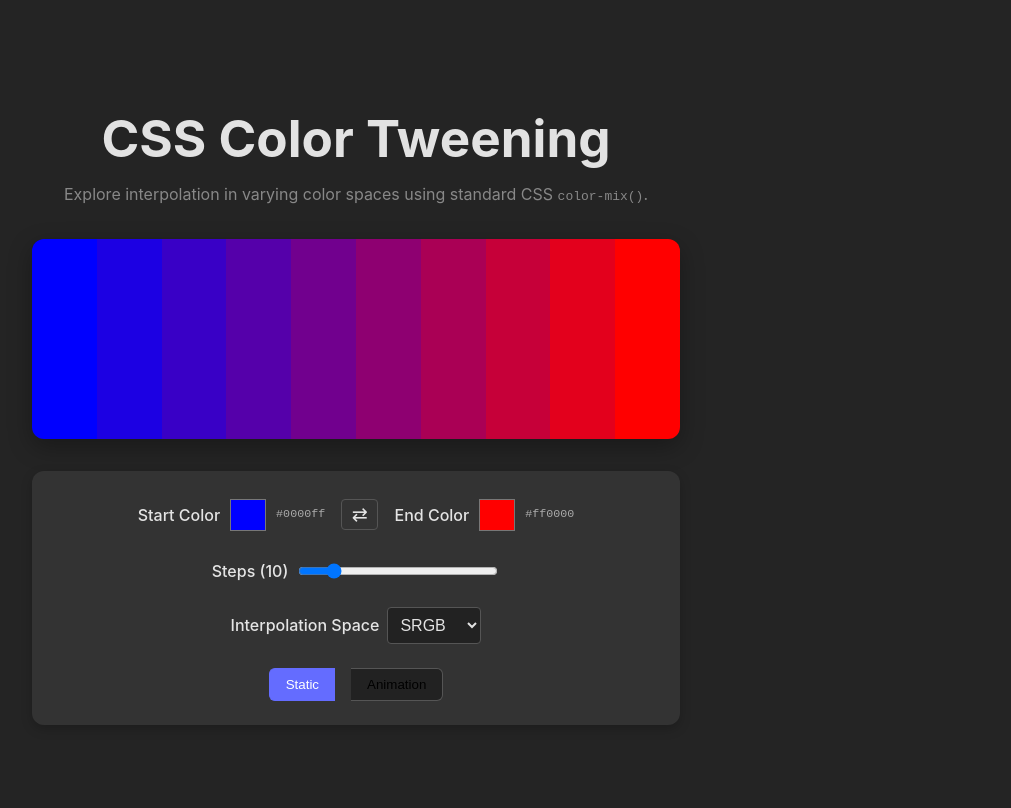
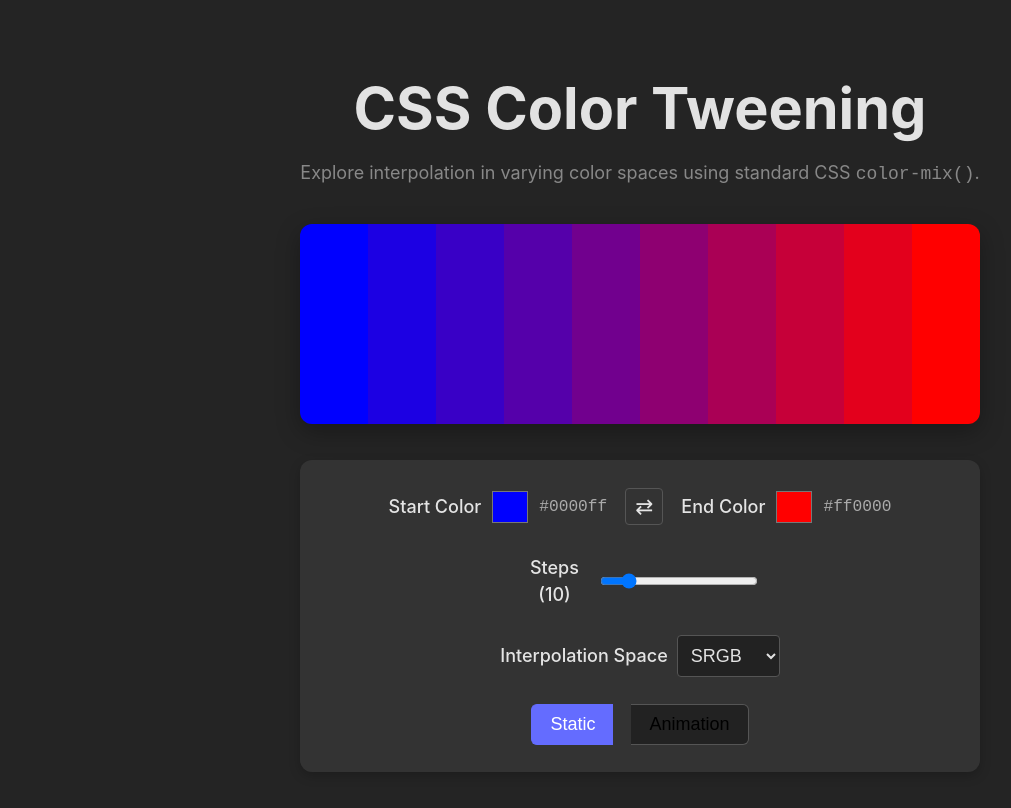
Before and after one commit to ofsound/gemini-colors, a React (Vite) app: page / in a window 1280 px wide. Shown: the whole page, without its empty margins (0-1011 px from the left). Built offline with nearby package versions, Linux system fonts and the light colour scheme.

Commit message:
Some mobile nonsense

```diff
--- a/src/App.tsx
+++ b/src/App.tsx
@@ -20,7 +20,6 @@ function App() {
 
       <main>
         <ColorDisplay startColor={startColor} endColor={endColor} steps={steps} colorSpace={colorSpace} mode={mode} />
-
         <Controls startColor={startColor} setStartColor={setStartColor} endColor={endColor} setEndColor={setEndColor} steps={steps} setSteps={setSteps} colorSpace={colorSpace} setColorSpace={setColorSpace} mode={mode} setMode={setMode} />
       </main>
     </div>
--- a/src/index.css
+++ b/src/index.css
@@ -1,3 +1,4 @@
+/* ========== Base (mobile-first) ========== */
 :root {
   font-family: Inter, system-ui, Avenir, Helvetica, Arial, sans-serif;
   line-height: 1.5;
@@ -11,42 +12,69 @@
   text-rendering: optimizeLegibility;
   -webkit-font-smoothing: antialiased;
   -moz-osx-font-smoothing: grayscale;
+
+  /* Fluid base font: ~16px on small, scales to ~18px on wide */
+  font-size: clamp(1rem, 0.95rem + 0.25vw, 1.125rem);
 }
 
 body {
   margin: 0;
   display: flex;
   place-items: center;
+  justify-content: center;
   min-width: 320px;
   min-height: 100vh;
 }
 
 .app-container {
+  width: 100%;
   max-width: 1280px;
   margin: 0 auto;
-  padding: 2rem;
+  padding: 1rem;
   text-align: center;
-  width: 100%;
+  box-sizing: border-box;
 }
 
 header h1 {
-  font-size: 3.2em;
-  line-height: 1.1;
+  font-size: clamp(1.75rem, 5vw + 1rem, 3.2rem);
+  line-height: 1.15;
   margin-bottom: 0.5rem;
 }
 
 header p {
+  font-size: clamp(0.875rem, 2vw + 0.5rem, 1rem);
   color: #888;
-  margin-bottom: 2rem;
+  margin-bottom: 1.5rem;
 }
 
-/* Controls */
+@media (min-width: 480px) {
+  .app-container {
+    padding: 1.25rem;
+  }
+  header p {
+    margin-bottom: 2rem;
+  }
+}
+
+@media (min-width: 768px) {
+  .app-container {
+    padding: 1.5rem;
+  }
+}
+
+@media (min-width: 1024px) {
+  .app-container {
+    padding: 2rem;
+  }
+}
+
+/* Controls — mobile-first */
 .controls {
   display: flex;
   flex-direction: column;
-  gap: 1.5rem;
-  margin-top: 2rem;
-  padding: 1.5rem;
+  gap: 1.25rem;
+  margin-top: 1.5rem;
+  padding: 1rem;
   border-radius: 12px;
   background-color: #333;
   box-shadow: 0 4px 12px rgba(0,0,0,0.2);
@@ -56,7 +84,7 @@ header p {
   display: flex;
   align-items: center;
   justify-content: center;
-  gap: 1rem;
+  gap: 0.75rem;
   flex-wrap: wrap;
 }
 
@@ -65,20 +93,22 @@ header p {
   align-items: center;
   gap: 0.5rem;
   font-weight: 500;
+  font-size: clamp(0.875rem, 1.5vw + 0.5rem, 1rem);
 }
 
 input[type="color"] {
   border: none;
-  width: 40px;
-  height: 40px;
+  width: 36px;
+  height: 36px;
   cursor: pointer;
   background: none;
   padding: 0;
+  flex-shrink: 0;
 }
 
 .color-value {
   font-family: monospace;
-  font-size: 0.9em;
+  font-size: clamp(0.75rem, 1.5vw + 0.4rem, 0.9em);
   color: #aaa;
 }
 
@@ -86,8 +116,8 @@ input[type="color"] {
   background: none;
   border: 1px solid #555;
   color: inherit;
-  font-size: 1.2rem;
-  padding: 0.2rem 0.6rem;
+  font-size: clamp(1rem, 1.5vw + 0.5rem, 1.2rem);
+  padding: 0.25rem 0.5rem;
   cursor: pointer;
   border-radius: 4px;
   transition: all 0.2s;
@@ -99,22 +129,49 @@ input[type="color"] {
 }
 
 input[type="range"] {
-  width: 200px;
+  width: min(200px, 100%);
+  min-width: 140px;
+}
+
+@media (min-width: 480px) {
+  .controls {
+    gap: 1.5rem;
+    margin-top: 2rem;
+    padding: 1.25rem;
+  }
+  input[type="color"] {
+    width: 40px;
+    height: 40px;
+  }
+}
+
+@media (min-width: 768px) {
+  .controls {
+    padding: 1.5rem;
+  }
+  .control-group {
+    gap: 1rem;
+  }
 }
 
 select {
   padding: 0.5rem;
-  font-size: 1rem;
+  font-size: clamp(0.875rem, 1vw + 0.5rem, 1rem);
   border-radius: 4px;
   border: 1px solid #555;
   background-color: #222;
   color: inherit;
 }
 
+.mode-toggle {
+  justify-content: center;
+}
+
 .mode-toggle button {
   background-color: #222;
   border: 1px solid #555;
-  padding: 0.5rem 1rem;
+  padding: 0.5rem clamp(0.75rem, 2vw + 0.5rem, 1rem);
+  font-size: clamp(0.875rem, 1vw + 0.5rem, 1rem);
   cursor: pointer;
   transition: all 0.2s;
 }
@@ -139,12 +196,12 @@ select {
   background-color: #444;
 }
 
-/* Color Display */
+/* Color Display — mobile-first */
 .display-container {
-  min-height: 200px;
-  border-radius: 12px;
+  min-height: 160px;
+  border-radius: 10px;
   overflow: hidden;
-  margin-bottom: 2rem;
+  margin-bottom: 1.5rem;
   box-shadow: 0 8px 24px rgba(0,0,0,0.3);
   background-color: #1a1a1a; /* Checkerboard fallback base */
 
@@ -160,7 +217,27 @@ select {
 
 .static-mode {
   display: flex;
-  height: 200px;
+  height: 160px;
+}
+
+@media (min-width: 480px) {
+  .display-container {
+    min-height: 180px;
+    margin-bottom: 2rem;
+    border-radius: 12px;
+  }
+  .static-mode {
+    height: 180px;
+  }
+}
+
+@media (min-width: 768px) {
+  .display-container {
+    min-height: 200px;
+  }
+  .static-mode {
+    height: 200px;
+  }
 }
 
 .color-box {
@@ -178,13 +255,13 @@ select {
 
 .tooltip {
   position: absolute;
-  bottom: 10px;
+  bottom: 8px;
   left: 50%;
   transform: translateX(-50%);
   background-color: rgba(0,0,0,0.7);
   padding: 2px 6px;
   border-radius: 4px;
-  font-size: 0.8rem;
+  font-size: clamp(0.7rem, 1.5vw + 0.4rem, 0.8rem);
   opacity: 0;
   pointer-events: none;
   transition: opacity 0.2s;
@@ -198,22 +275,29 @@ select {
   display: flex;
   align-items: center;
   justify-content: center;
-  padding: 2rem;
+  padding: 1.25rem;
 }
 
 .animated {
-  width: 150px;
-  height: 150px;
-  border-radius: 50%; /* Circle for animation mode looks nicer */
+  width: clamp(100px, 25vw, 150px);
+  height: clamp(100px, 25vw, 150px);
+  border-radius: 50%;
   display: flex;
   align-items: center;
   justify-content: center;
   box-shadow: 0 0 30px rgba(0,0,0,0.3);
 }
 
+@media (min-width: 768px) {
+  .animation-mode {
+    padding: 2rem;
+  }
+}
+
 .label {
   text-align: center;
   font-weight: bold;
+  font-size: clamp(0.875rem, 1.5vw + 0.5rem, 1rem);
   text-shadow: 0 1px 4px rgba(0,0,0,0.8);
   pointer-events: none;
 }
```
